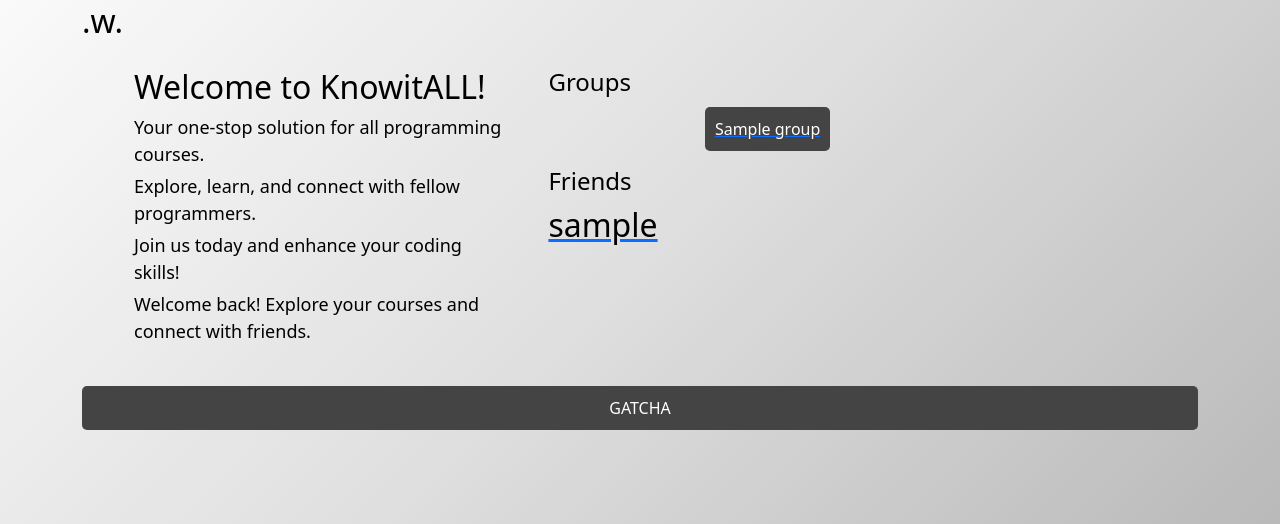
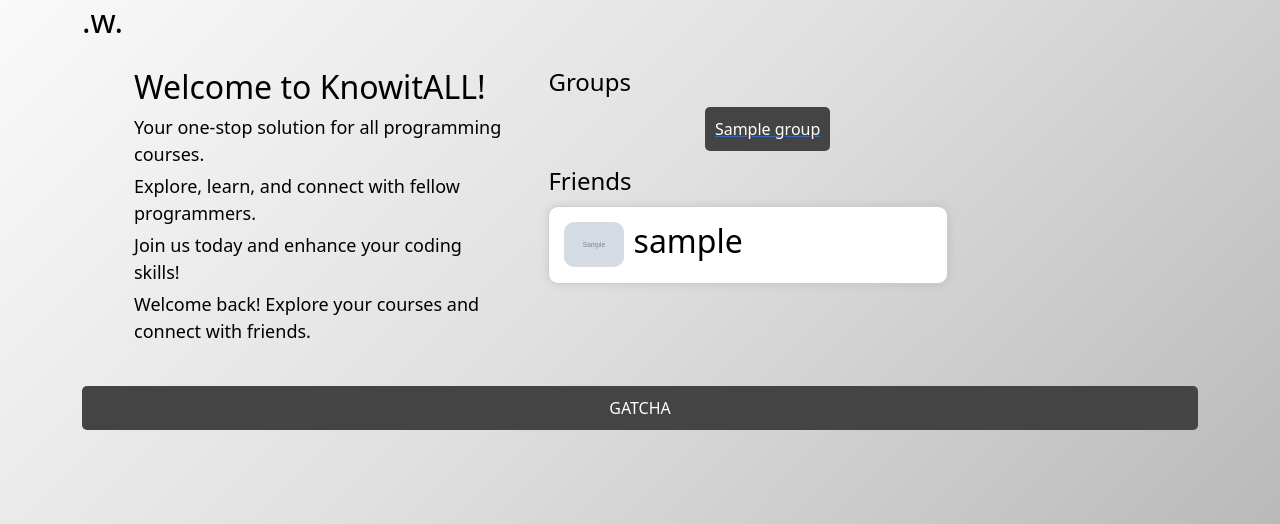
Before and after one commit to acromat1c/DTE2604, a Django app: template app/templates/programmingCourse/main.html in a window 1280 px wide. Shown: the part 174-698 px from the top of the page. Run offline with Django 5.2, Linux system fonts and the light colour scheme; a user stored in the database is signed in; tables that the repository leaves empty hold one stand-in row (values such as "Sample post"); the template is opened without the code that fills it: values that come from a table or form of the project are taken from there, most other values are stand-ins (such as "Sample title", 1, 10 or a date in 2020); grey boxes marked "Sample" are stand-in pictures; data that the repository does not hold is empty.

Commit message:
Better list also used in main page and search page

```diff
--- a/app/templates/programmingCourse/main.html
+++ b/app/templates/programmingCourse/main.html
@@ -72,9 +72,12 @@
 
             <h1>Friends</h1>
             {% for friend in friends %}
-                <a href="{% url "programing_course_app:user" username=friend.username %}">
-                    <h2>{{ friend.username }}</h2>
-                </a>
+            <div class="profile-list-card">
+                    <a style="text-decoration: none;" href="{% url "programing_course_app:user" username=friend.username %}">
+                            <img class="profile-image-small" src="{{ friend.profile.image.url }}" alt"Profile Picture">
+                            <h2 style="display: inline-block; vertical-align: middle;">{{ friend.username }}</h2>
+                    </a>
+            </div>
             {% empty %}
                 <p>No friends found</p>
             {% endfor %}
```
Also changed, not shown: app/templates/programmingCourse/friend_search.html (+6 -1 lines).
